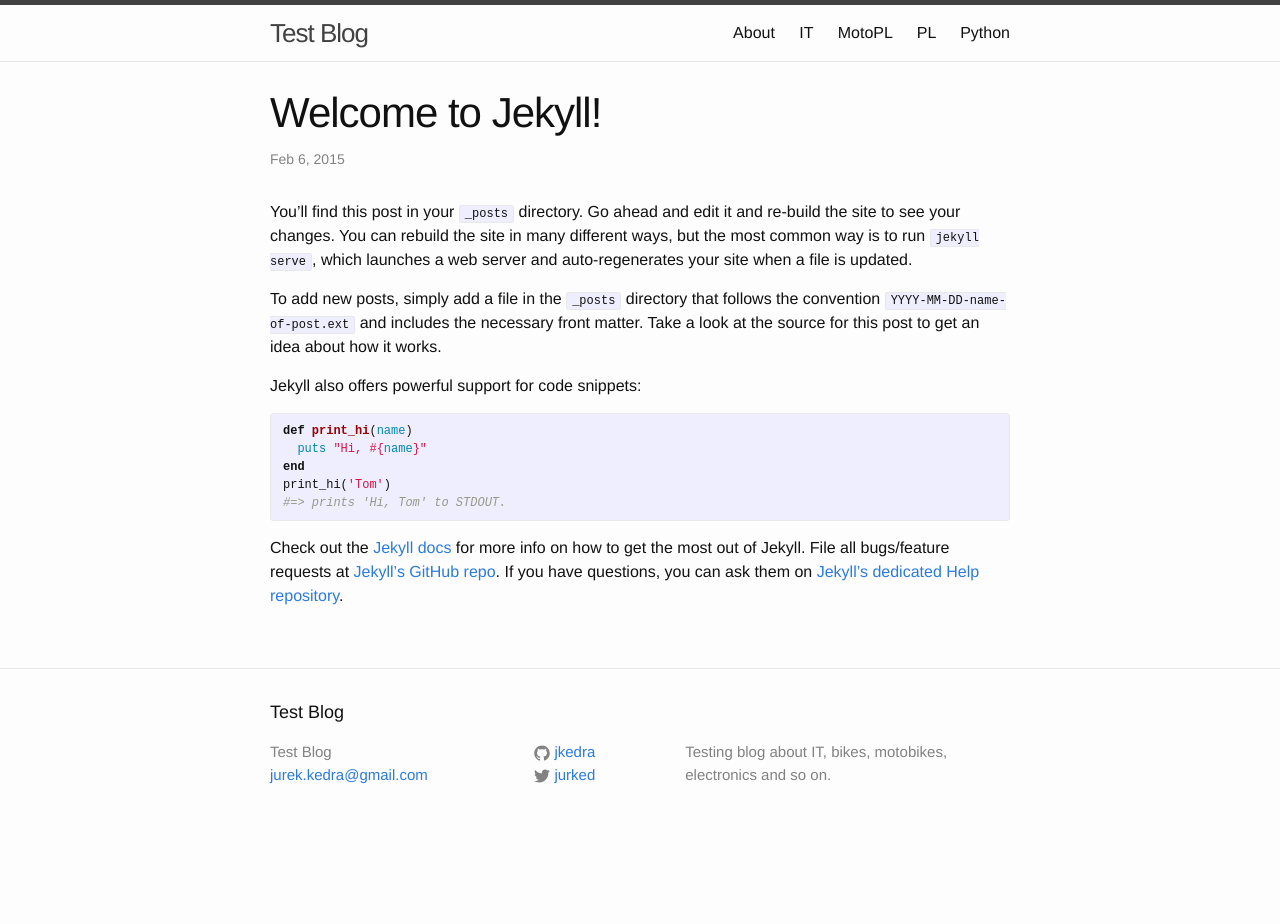
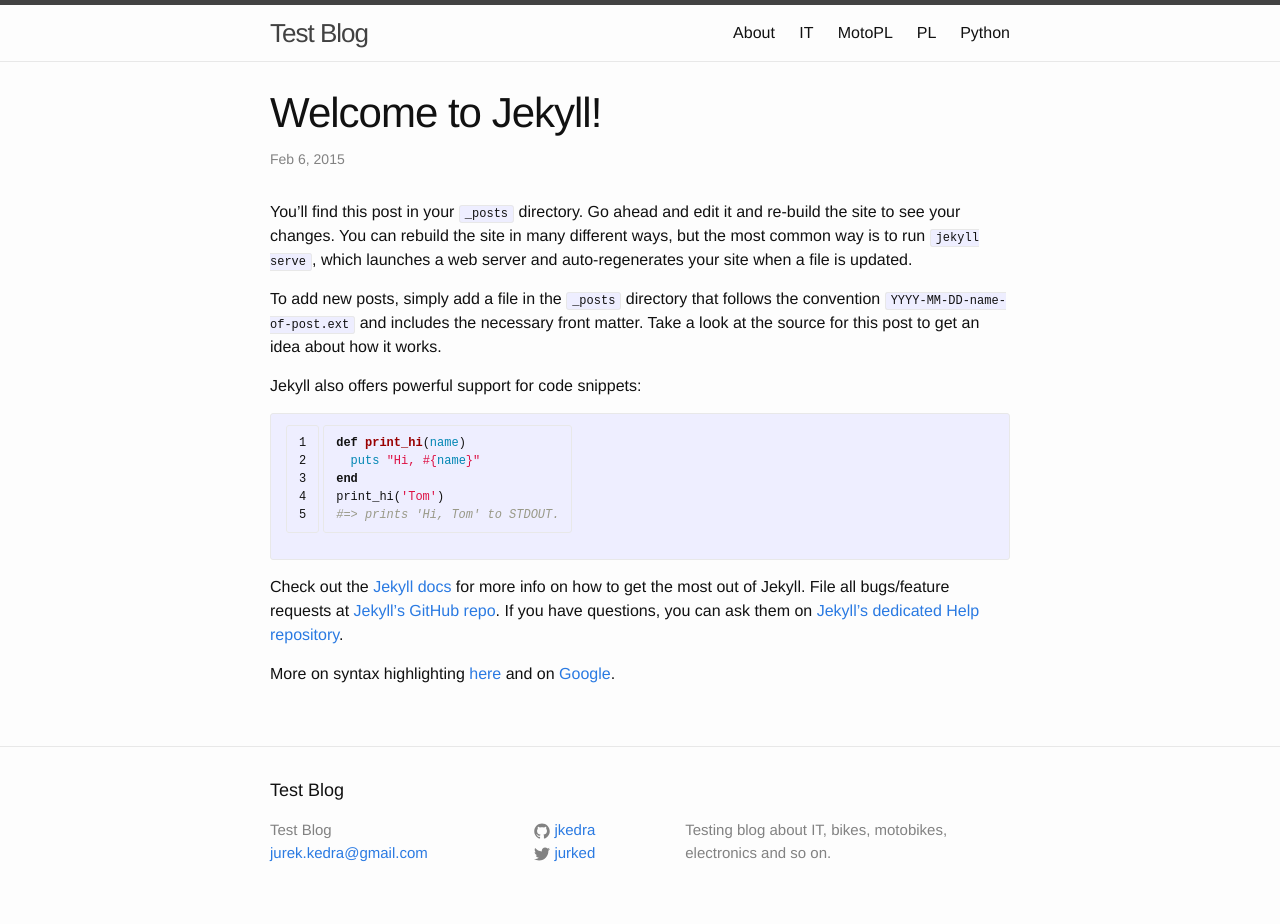
Before and after one commit to jkedra/jkedra.github.io, a Jekyll site: the page built from _posts/2015/2015-02-06-welcome-to-jekyll.md, in a window 1280 px wide. Built offline with Jekyll 4.4.1, drawn with Linux system fonts in a browser that asks for light colours; before the commit the page ends 900 px from its top, so only the background shows below that.

Commit message:
linenos for syntaxhighlight

```diff
--- a/_posts/2015/2015-02-06-welcome-to-jekyll.md
+++ b/_posts/2015/2015-02-06-welcome-to-jekyll.md
@@ -10,7 +10,7 @@
 
 Jekyll also offers powerful support for code snippets:
 
-{% highlight ruby %}
+{% highlight ruby linenos=table %}
 def print_hi(name)
   puts "Hi, #{name}"
 end
@@ -18,8 +18,13 @@
 #=> prints 'Hi, Tom' to STDOUT.
 {% endhighlight %}
 
+
 Check out the [Jekyll docs][jekyll] for more info on how to get the most out of Jekyll. File all bugs/feature requests at [Jekyll’s GitHub repo][jekyll-gh]. If you have questions, you can ask them on [Jekyll’s dedicated Help repository][jekyll-help].
+
+More on syntax highlighting [here][syntax1] and on [Google][googlesyn].
 
 [jekyll]:      http://jekyllrb.com
 [jekyll-gh]:   https://github.com/jekyll/jekyll
 [jekyll-help]: https://github.com/jekyll/jekyll-help
+[syntax1]: https://thedereck.github.io/gh-pages-blog/user-manual/syntax-highlighting.html
+[googlesyn]: https://www.google.pl/search?q=jekyll+highlight+languages
```
